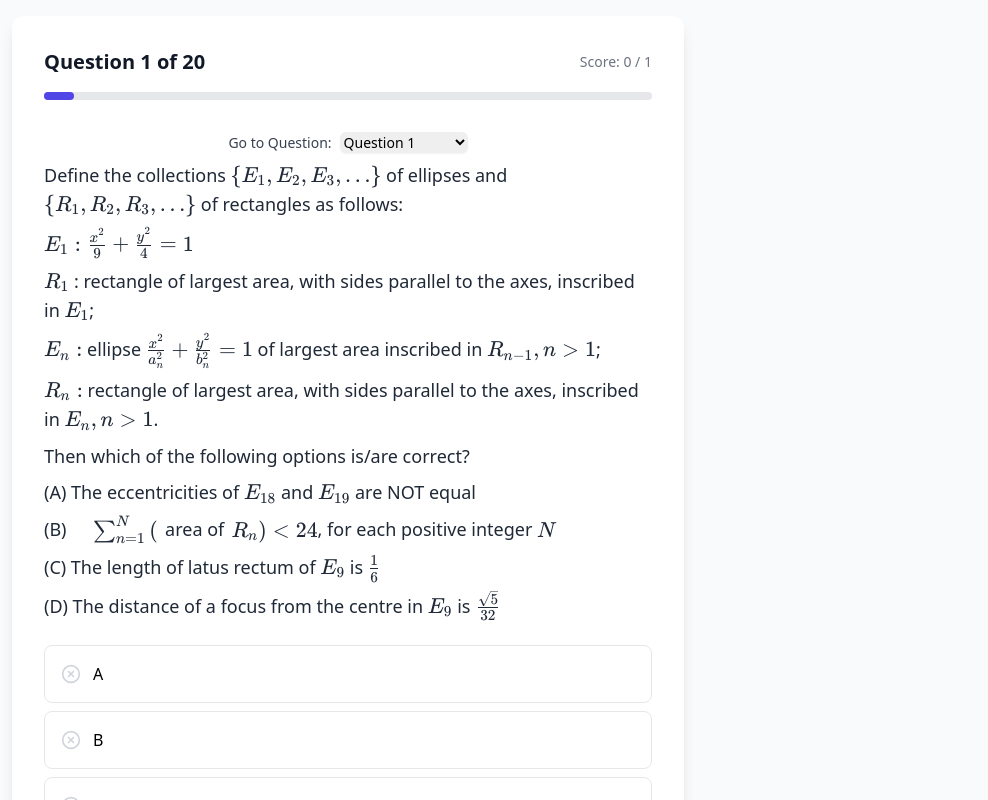
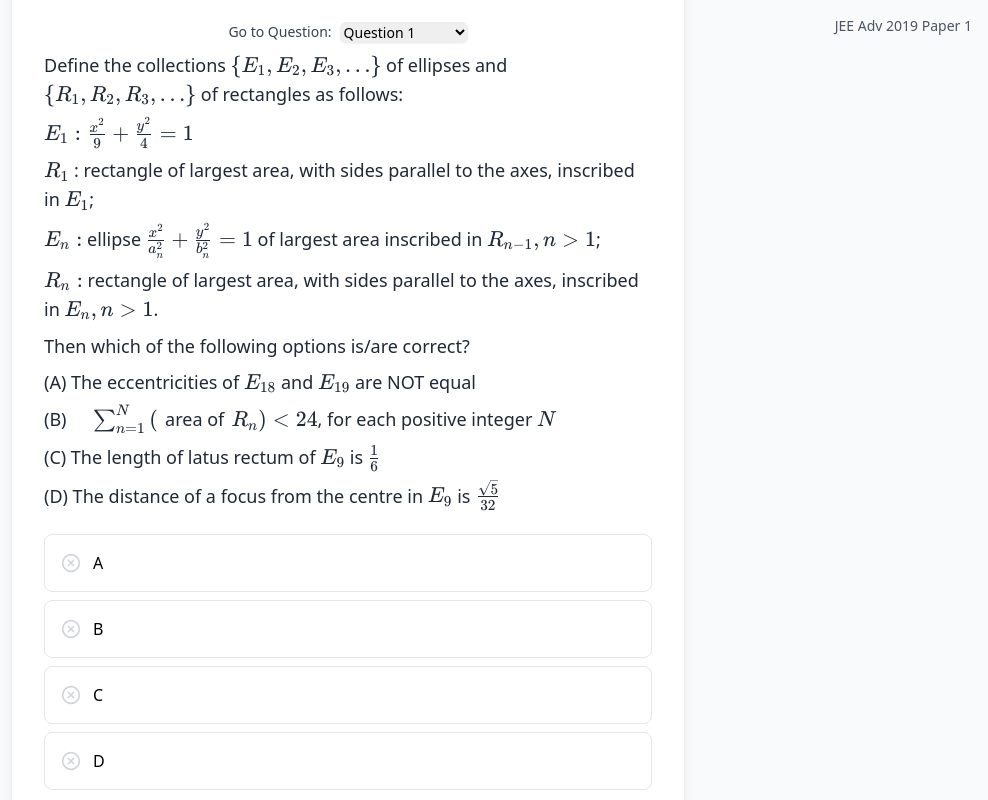
Before and after one commit to nsdevaraj/jeeQuestionBank, a React (Vite) app: page / in a window 1280 px wide. Both pictures are taken after a click on the button "Mathematics". Shown: the top 800 px of the page, without its empty margins (292-1280 px from the left). Built offline with nearby package versions, Linux system fonts and the light colour scheme.

Commit message:
question paper name

```diff
--- a/src/App.tsx
+++ b/src/App.tsx
@@ -132,11 +132,11 @@ function App() {
   }, [selectedSubject]);
 
   const questions = filteredQuestions;
+  const currentQ = questions[currentQuestion];
 
   const handleQuestionSelect = (event: React.ChangeEvent<HTMLSelectElement>) => {
     setCurrentQuestion(Number(event.target.value));
   };
-  const currentQ = questions[currentQuestion];
 
   const handleAnswer = (answer: string) => {
     setAnswers({
@@ -215,7 +215,11 @@ function App() {
   }
 
   return (
-    <div className="min-h-screen bg-gray-50 flex items-center justify-center p-4">
+    <div className="min-h-screen bg-gray-50 relative">
+      <div className="absolute top-4 right-4 text-gray-600 text-sm max-w-xs text-right">
+        {currentQ.description}
+      </div>
+      <div className="flex items-center justify-center p-4 h-screen">
         <div className="bg-white rounded-xl shadow-lg p-8 max-w-2xl w-full">
           <div className="mb-8">
             <div className="flex justify-between items-center mb-4">
@@ -235,7 +239,6 @@ function App() {
               />
             </div>
           </div>
-
           <div className="flex justify-center items-center gap-2 mt-4">
             <label htmlFor="questionSelect" className="text-sm font-medium text-gray-700">Go to Question:</label>
             <select
@@ -251,12 +254,10 @@ function App() {
               ))}
             </select>
           </div>
-
           <div className="mb-8">
             <div className="text-lg text-gray-800 mb-6">
               {renderMath(currentQ.question)}
             </div>
-
             <div className="space-y-3">
               {currentQ.type === "MCQ" && (
                 <div className="space-y-2">
@@ -275,7 +276,6 @@ function App() {
                   ))}
                 </div>
               )}
-
               {currentQ.type === "MCQ(multiple)" && (
                 <div className="space-y-2">
                   {["A", "B", "C", "D"].map((option) => (
@@ -300,7 +300,6 @@ function App() {
                   ))}
                 </div>
               )}
-
               {(currentQ.type === "Integer" || currentQ.type === "Numeric") && (
                 <input
                   type="number"
@@ -312,7 +311,6 @@ function App() {
               )}
             </div>
           </div>
-
           <div className="flex justify-end">
             <button
               onClick={handleNext}
@@ -328,6 +326,7 @@ function App() {
           </div>
         </div>
       </div>
+    </div>
   );
 }
 
```
Lines whose indentation alone changed are shown as unchanged.
